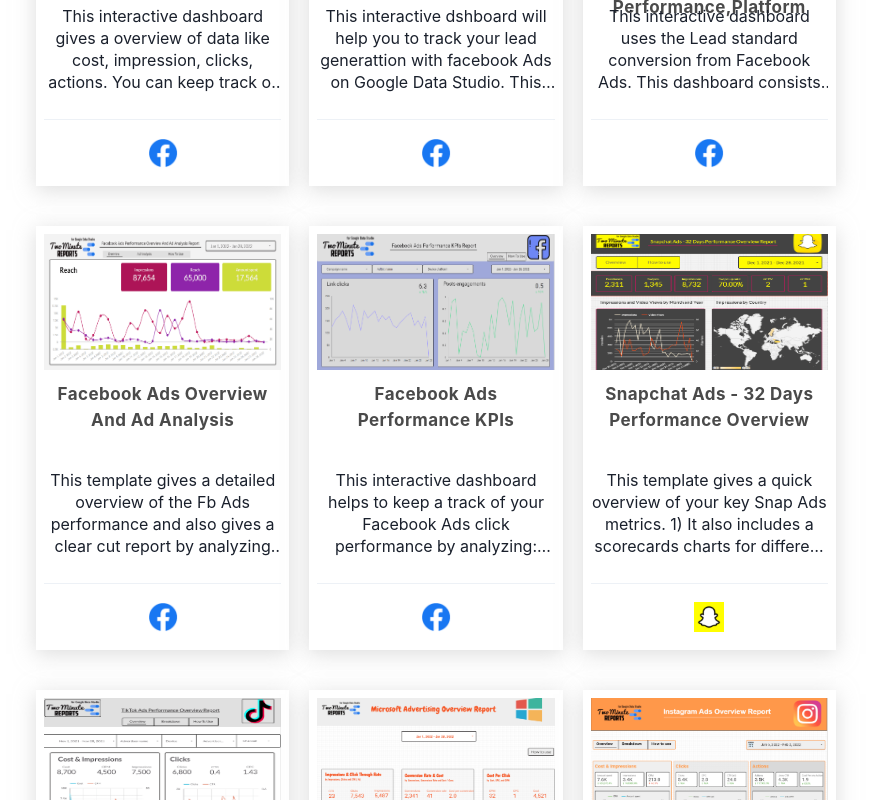
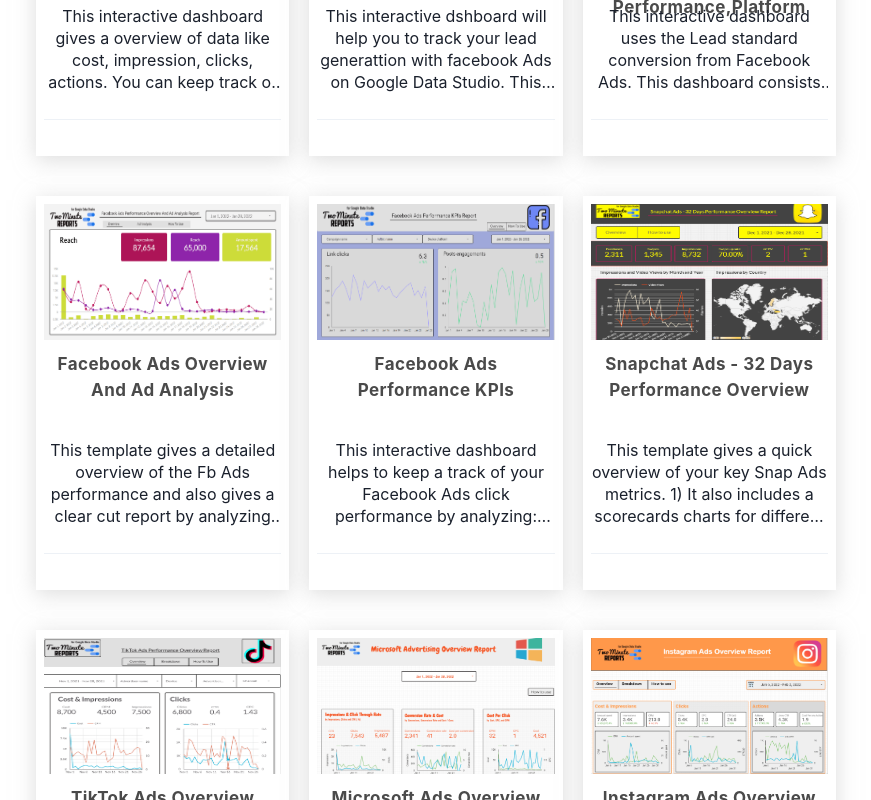
Before and after one commit to kadir12386/nextjs-data-Studio, a Next.js app: page / in a window 1280 px wide. Shown: the part 840-1640 px from the top of the page, without its empty margins (304-1175 px from the left). Built offline with nearby package versions, Linux system fonts and the light colour scheme.

Commit message:
changes commit

```diff
--- a/components/Card.js
+++ b/components/Card.js
@@ -58,7 +58,7 @@
 
           <Divider pt={["10px"]} />
           <Flex justifyContent="center" p="10px 0 10px 0">
-            <Image width={30} height={30} src={bottom_icon} alt="..." />
+            {/* <Image width={30} height={30} src={bottom_icon} alt="..." /> */}
           </Flex>
         </Stack>
       </Box>
```
